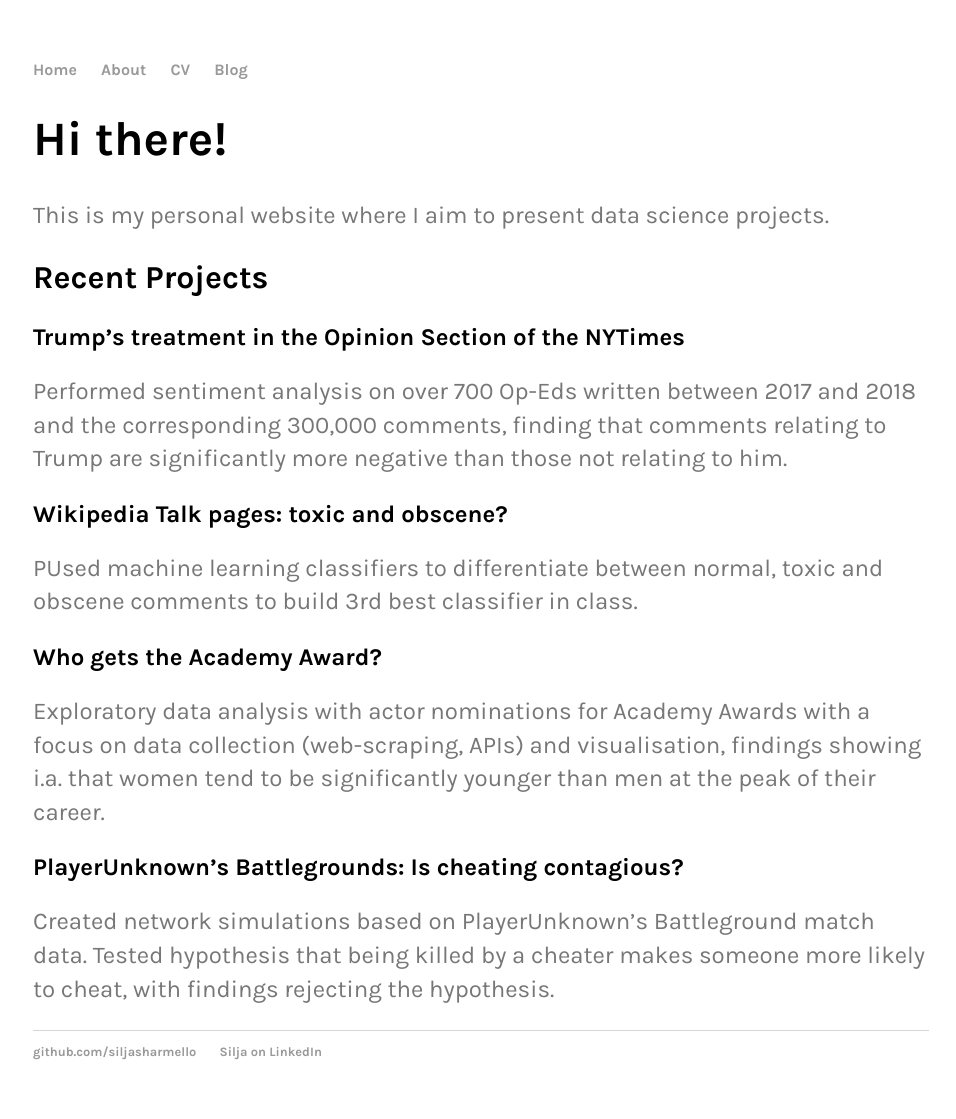
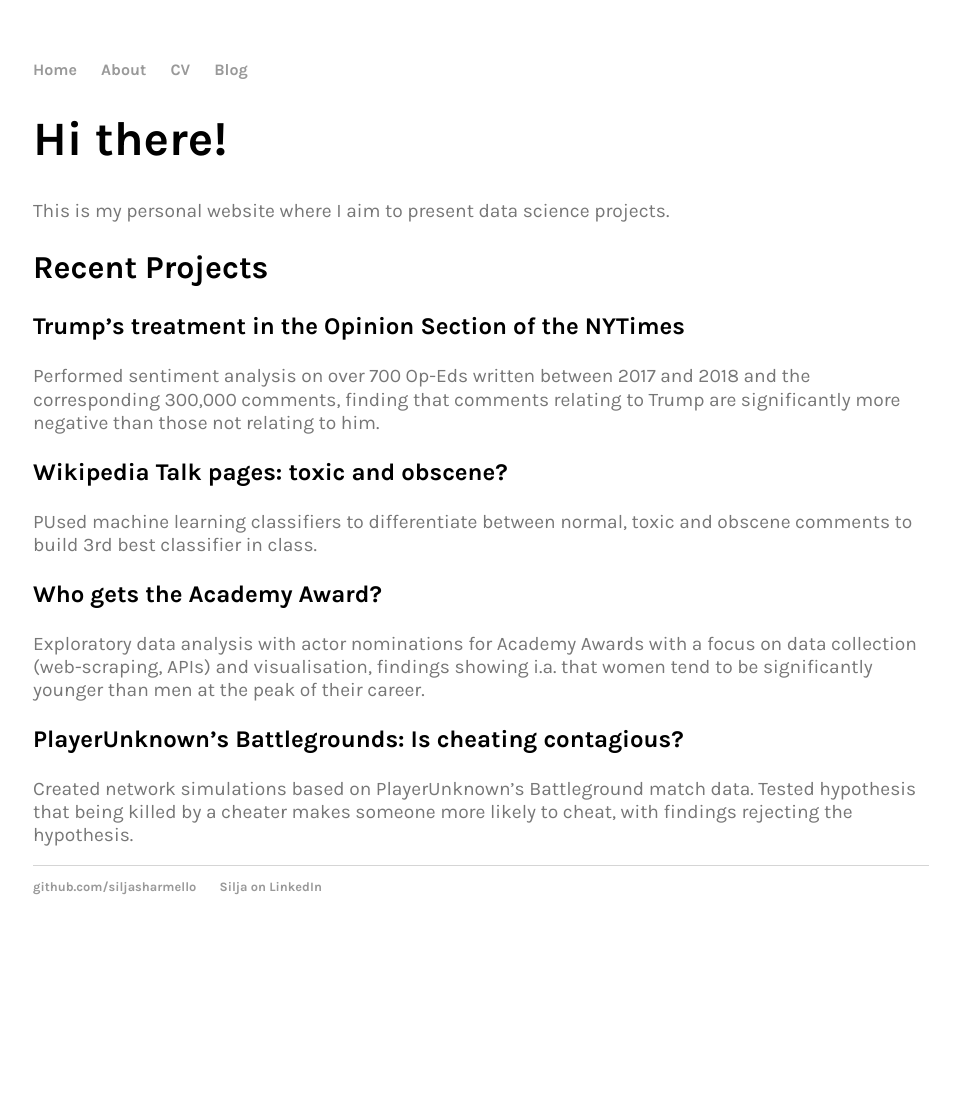
Before and after one commit to siljasharmello/siljasharmello.github.io, a Jekyll site: the page built from index.html, in a window 1280 px wide. Shown: the whole page, without its empty margins (159-1115 px from the left). Built offline with Jekyll 4.4.1, drawn with Linux system fonts in a browser that asks for light colours; after the commit the page ends 954 px from its top, so only the background shows below that.

Commit message:
Update main.css

```diff
--- a/css/main.css
+++ b/css/main.css
@@ -33,10 +33,16 @@ h3 {
     font-size: 1.5em;
     font-family:'Karla', 'Arial', 'Sans-Serif';
 }
+h4 {
+    font-size: 1.5em;
+    line-height: 1.4em;
+    color: #777777;
+    font-family:'Karla', 'Arial', 'Sans-Serif';
+}
 
 p {
-    font-size: 1.5em;
-    line-height: 1.4em;
+    font-size: 1.2em;
+    line-height: 1.2em;
     color: #777777;
     font-family:'Karla', 'Arial', 'Sans-Serif';
 }
```
